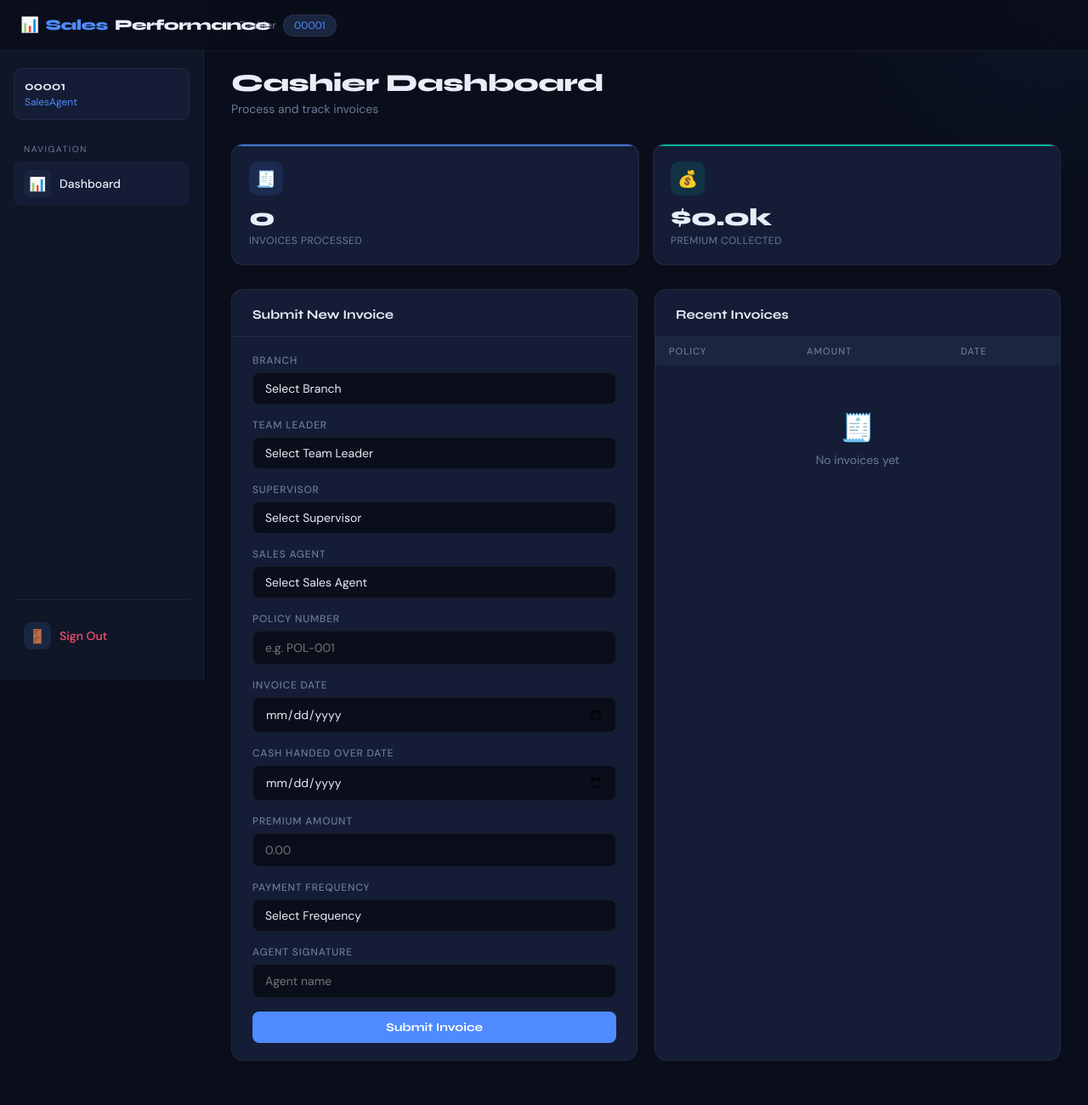
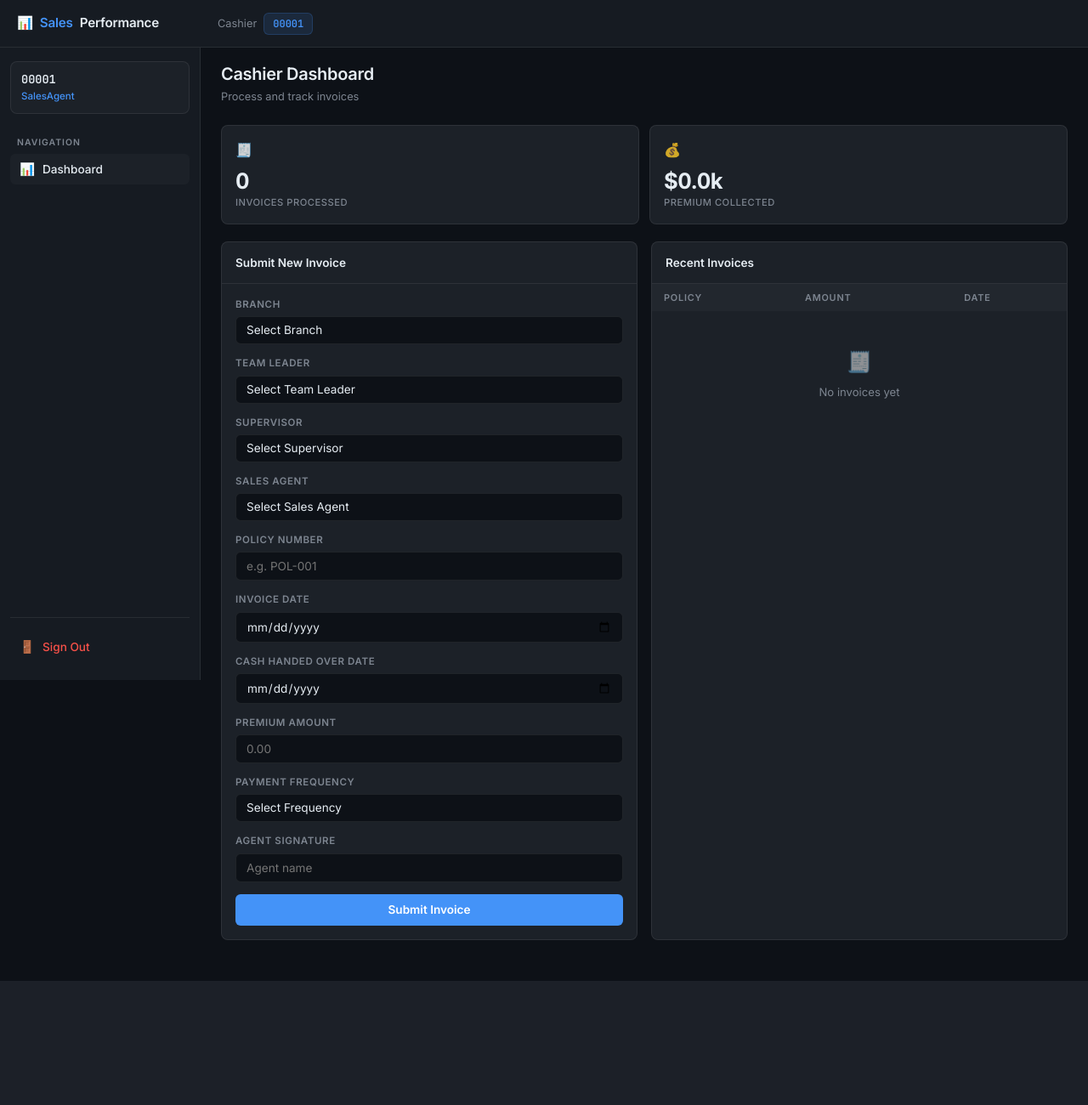
Before and after one commit to umangbaghel/Sales-Performance-Evaluation, a PHP site: page /SalesPerformanceEvaluation/DashBoardCashier.php in a window 1280 px wide. Shown: the whole page at 85% size. After the commit the page ends 1154 px from the top, so only its background shows below. Run offline with PHP 8.4, Linux system fonts and the light colour scheme; a user stored in the database is signed in; data comes from the database, SQL or seed files in the repository; data that the repository does not hold is empty.

Commit message:
Initial Commit

```diff
--- a/SalesPerformanceEvaluation/dashboard.css
+++ b/SalesPerformanceEvaluation/dashboard.css
@@ -1,289 +1,244 @@
-/* dashboard.css - Shared styles for all dashboards */
-@import url('https://fonts.googleapis.com/css2?family=Syne:wght@400;600;700;800&family=DM+Sans:wght@300;400;500&display=swap');
+@import url('https://fonts.googleapis.com/css2?family=Inter:wght@300;400;500;600;700&family=JetBrains+Mono:wght@400;600&display=swap');
 
 :root {
-    --bg: #0a0e1a;
-    --bg2: #0f1628;
-    --surface: #141d35;
-    --surface2: #1a2540;
-    --border: rgba(255,255,255,0.06);
-    --accent: #4f8aff;
+    --bg: #0d1117;
+    --bg2: #161b22;
+    --surface: #1c2128;
+    --surface2: #22272e;
+    --border: rgba(255,255,255,0.08);
+    --accent: #4493f8;
     --accent2: #7c5cfc;
-    --accent3: #00d4aa;
-    --text: #e8edf8;
-    --text-muted: #6b7a99;
-    --danger: #ff4d6d;
-    --warning: #ffb347;
-    --success: #00d4aa;
-    --card-shadow: 0 4px 24px rgba(0,0,0,0.4);
-    --glow: 0 0 40px rgba(79,138,255,0.12);
+    --accent3: #3fb950;
+    --text: #e6edf3;
+    --text-muted: #7d8590;
+    --danger: #f85149;
+    --warning: #d29922;
+    --success: #3fb950;
+    --card-shadow: 0 1px 3px rgba(0,0,0,0.4), 0 8px 24px rgba(0,0,0,0.2);
 }
 
-* { margin: 0; padding: 0; box-sizing: border-box; }
+* { margin:0; padding:0; box-sizing:border-box; }
 
 body {
-    font-family: 'DM Sans', sans-serif;
+    font-family: 'Inter', -apple-system, BlinkMacSystemFont, sans-serif;
     background: var(--bg);
     color: var(--text);
     min-height: 100vh;
-    overflow-x: hidden;
-}
-
-body::before {
-    content: '';
-    position: fixed;
-    top: -40%;
-    right: -20%;
-    width: 600px;
-    height: 600px;
-    background: radial-gradient(circle, rgba(79,138,255,0.06) 0%, transparent 70%);
-    pointer-events: none;
-    z-index: 0;
+    font-size: 14px;
+    line-height: 1.5;
 }
 
 /* TOPBAR */
 .topbar {
     position: fixed;
-    top: 0; left: 0; right: 0;
-    height: 60px;
-    background: rgba(10,14,26,0.85);
-    backdrop-filter: blur(20px);
+    top:0; left:0; right:0;
+    height: 56px;
+    background: var(--bg2);
     border-bottom: 1px solid var(--border);
     display: flex;
     align-items: center;
     justify-content: space-between;
-    padding: 0 24px 0 280px;
+    padding: 0 20px 0 256px;
     z-index: 100;
 }
 
 .topbar-brand {
-    font-family: 'Syne', sans-serif;
-    font-weight: 800;
-    font-size: 1.1rem;
+    font-size: 0.95rem;
+    font-weight: 600;
     color: var(--text);
-    letter-spacing: -0.5px;
     position: fixed;
-    left: 24px;
+    left: 20px;
     display: flex;
     align-items: center;
     gap: 8px;
+    letter-spacing: -0.2px;
 }
 
 .topbar-brand span { color: var(--accent); }
 
 .topbar-user {
-    font-size: 0.8rem;
-    color: var(--text-muted);
     display: flex;
     align-items: center;
     gap: 8px;
-}
-
-.topbar-user strong {
-    color: var(--text);
-    font-family: 'Syne', sans-serif;
+    font-size: 0.8rem;
+    color: var(--text-muted);
 }
 
 .user-badge {
-    background: var(--surface2);
-    border: 1px solid var(--border);
-    padding: 4px 12px;
-    border-radius: 20px;
+    background: rgba(68,147,248,0.12);
+    border: 1px solid rgba(68,147,248,0.2);
+    color: var(--accent);
+    padding: 3px 10px;
+    border-radius: 6px;
     font-size: 0.75rem;
-    color: var(--accent);
+    font-weight: 600;
+    font-family: 'JetBrains Mono', monospace;
 }
 
 /* SIDEBAR */
 .sidebar {
     position: fixed;
-    top: 0; left: 0;
-    width: 240px;
+    top:0; left:0;
+    width: 236px;
     height: 100vh;
     background: var(--bg2);
     border-right: 1px solid var(--border);
-    padding: 80px 16px 24px;
+    padding: 72px 12px 20px;
     z-index: 99;
     display: flex;
     flex-direction: column;
+    overflow-y: auto;
 }
 
 .sidebar-section {
     font-size: 0.65rem;
+    font-weight: 600;
     text-transform: uppercase;
-    letter-spacing: 1.5px;
+    letter-spacing: 1px;
     color: var(--text-muted);
-    padding: 0 12px;
-    margin: 16px 0 8px;
+    padding: 0 8px;
+    margin: 16px 0 6px;
 }
 
 .sidebar a {
     display: flex;
     align-items: center;
-    gap: 10px;
-    padding: 10px 12px;
-    border-radius: 8px;
+    gap: 8px;
+    padding: 7px 10px;
+    border-radius: 6px;
     color: var(--text-muted);
     text-decoration: none;
-    font-size: 0.875rem;
+    font-size: 0.85rem;
     font-weight: 500;
-    transition: all 0.2s;
-    margin-bottom: 2px;
+    transition: all 0.15s;
+    margin-bottom: 1px;
 }
 
-.sidebar a:hover, .sidebar a.active {
-    background: var(--surface);
-    color: var(--text);
-}
+.sidebar a:hover { background: var(--surface); color: var(--text); }
+.sidebar a.active { background: var(--surface); color: var(--text); }
 
 .sidebar a .icon {
-    width: 32px;
-    height: 32px;
-    border-radius: 8px;
-    display: flex;
-    align-items: center;
-    justify-content: center;
-    font-size: 1rem;
-    background: var(--surface2);
+    font-size: 0.9rem;
+    width: 20px;
+    text-align: center;
     flex-shrink: 0;
 }
 
-.sidebar a:hover .icon { background: rgba(79,138,255,0.15); }
+.sidebar .sign-out { color: var(--danger) !important; margin-top: 4px; }
+.sidebar .sign-out:hover { background: rgba(248,81,73,0.08) !important; }
 
 .sidebar-bottom {
     margin-top: auto;
+    padding-top: 12px;
     border-top: 1px solid var(--border);
-    padding-top: 16px;
-}
-
-.sidebar .sign-out {
-    color: var(--danger) !important;
-}
-
-.sidebar .sign-out:hover {
-    background: rgba(255,77,109,0.1) !important;
 }
 
 .user-info {
-    padding: 12px;
     background: var(--surface);
-    border-radius: 10px;
-    margin-bottom: 12px;
     border: 1px solid var(--border);
+    border-radius: 8px;
+    padding: 10px 12px;
+    margin-bottom: 10px;
 }
 
 .user-info .name {
-    font-family: 'Syne', sans-serif;
-    font-weight: 700;
-    font-size: 0.9rem;
+    font-family: 'JetBrains Mono', monospace;
+    font-weight: 600;
+    font-size: 0.85rem;
     color: var(--text);
 }
 
 .user-info .role {
-    font-size: 0.75rem;
+    font-size: 0.72rem;
     color: var(--accent);
     margin-top: 2px;
+    font-weight: 500;
 }
 
-/* MAIN CONTENT */
+/* MAIN */
 .main {
-    margin-left: 240px;
-    padding: 80px 32px 32px;
+    margin-left: 236px;
+    padding: 72px 24px 32px;
     min-height: 100vh;
-    position: relative;
-    z-index: 1;
 }
 
-.page-header {
-    margin-bottom: 32px;
-}
+.page-header { margin-bottom: 24px; }
 
 .page-header h1 {
-    font-family: 'Syne', sans-serif;
-    font-weight: 800;
-    font-size: 1.8rem;
-    letter-spacing: -0.5px;
+    font-size: 1.25rem;
+    font-weight: 600;
     color: var(--text);
+    letter-spacing: -0.3px;
 }
 
 .page-header p {
     color: var(--text-muted);
-    font-size: 0.875rem;
-    margin-top: 4px;
+    font-size: 0.8rem;
+    margin-top: 2px;
 }
 
 /* STAT CARDS */
 .stats-grid {
     display: grid;
-    grid-template-columns: repeat(auto-fit, minmax(160px, 1fr));
-    gap: 16px;
-    margin-bottom: 28px;
+    grid-template-columns: repeat(auto-fit, minmax(150px, 1fr));
+    gap: 12px;
+    margin-bottom: 20px;
 }
 
 .stat-card {
     background: var(--surface);
     border: 1px solid var(--border);
-    border-radius: 14px;
-    padding: 20px;
-    position: relative;
-    overflow: hidden;
-    transition: transform 0.2s, box-shadow 0.2s;
-    animation: fadeUp 0.4s ease both;
+    border-radius: 8px;
+    padding: 16px;
+    transition: border-color 0.15s;
+    animation: fadeUp 0.3s ease both;
 }
 
-.stat-card:hover {
-    transform: translateY(-2px);
-    box-shadow: var(--glow);
-}
+.stat-card:hover { border-color: rgba(255,255,255,0.15); }
 
-.stat-card::before {
-    content: '';
-    position: absolute;
-    top: 0; left: 0; right: 0;
-    height: 2px;
-    background: var(--accent-color, var(--accent));
+.stat-card .stat-icon {
+    font-size: 1rem;
+    margin-bottom: 12px;
     opacity: 0.8;
 }
 
-.stat-card .stat-icon {
-    width: 40px;
-    height: 40px;
-    border-radius: 10px;
-    display: flex;
-    align-items: center;
-    justify-content: center;
-    font-size: 1.2rem;
-    margin-bottom: 12px;
-    background: var(--icon-bg, rgba(79,138,255,0.12));
-}
-
 .stat-card .stat-value {
-    font-family: 'Syne', sans-serif;
-    font-weight: 800;
-    font-size: 1.8rem;
-    letter-spacing: -1px;
+    font-size: 1.6rem;
+    font-weight: 700;
+    letter-spacing: -0.5px;
+    color: var(--text);
     line-height: 1;
-    color: var(--text);
+    font-variant-numeric: tabular-nums;
 }
 
 .stat-card .stat-label {
-    font-size: 0.75rem;
+    font-size: 0.7rem;
     color: var(--text-muted);
     margin-top: 4px;
+    font-weight: 500;
     text-transform: uppercase;
     letter-spacing: 0.5px;
+}
+
+.stat-card .stat-bar {
+    height: 2px;
+    border-radius: 2px;
+    margin-top: 12px;
+    background: var(--accent-color, var(--accent));
+    opacity: 0.4;
 }
 
 /* CARDS */
 .card {
     background: var(--surface);
     border: 1px solid var(--border);
-    border-radius: 14px;
+    border-radius: 8px;
     overflow: hidden;
-    animation: fadeUp 0.5s ease both;
+    animation: fadeUp 0.35s ease both;
 }
 
 .card-header {
-    padding: 20px 24px 16px;
+    padding: 14px 16px;
     border-bottom: 1px solid var(--border);
     display: flex;
     align-items: center;
@@ -291,92 +246,90 @@ body::before {
 }
 
 .card-header h3 {
-    font-family: 'Syne', sans-serif;
-    font-weight: 700;
-    font-size: 0.95rem;
+    font-size: 0.85rem;
+    font-weight: 600;
     color: var(--text);
 }
 
-.card-body { padding: 20px 24px; }
+.card-body { padding: 16px; }
 
-.grid-2 { display: grid; grid-template-columns: 1fr 1fr; gap: 20px; margin-bottom: 20px; }
-.grid-3 { display: grid; grid-template-columns: 1fr 1fr 1fr; gap: 20px; margin-bottom: 20px; }
+.grid-2 { display: grid; grid-template-columns: 1fr 1fr; gap: 16px; margin-bottom: 16px; }
+.grid-3 { display: grid; grid-template-columns: 1fr 1fr 1fr; gap: 16px; margin-bottom: 16px; }
 
 /* TABLES */
 .table-wrap { overflow-x: auto; }
 
-table {
-    width: 100%;
-    border-collapse: collapse;
-    font-size: 0.875rem;
-}
+table { width: 100%; border-collapse: collapse; font-size: 0.82rem; }
 
 thead th {
-    padding: 10px 16px;
+    padding: 8px 14px;
     text-align: left;
-    font-size: 0.7rem;
+    font-size: 0.68rem;
+    font-weight: 600;
     text-transform: uppercase;
-    letter-spacing: 1px;
+    letter-spacing: 0.8px;
     color: var(--text-muted);
     background: var(--surface2);
-    font-weight: 500;
 }
 
 tbody td {
-    padding: 12px 16px;
+    padding: 10px 14px;
     border-bottom: 1px solid var(--border);
     color: var(--text);
 }
 
+tbody tr:last-child td { border-bottom: none; }
 tbody tr:hover td { background: rgba(255,255,255,0.02); }
-tbody tr:last-child td { border-bottom: none; }
 
+.mono { font-family: 'JetBrains Mono', monospace; font-size: 0.8rem; font-weight: 600; }
+
+/* BADGES */
 .badge {
     display: inline-flex;
     align-items: center;
-    padding: 3px 10px;
-    border-radius: 20px;
-    font-size: 0.7rem;
+    padding: 2px 8px;
+    border-radius: 4px;
+    font-size: 0.68rem;
     font-weight: 600;
     text-transform: uppercase;
-    letter-spacing: 0.5px;
+    letter-spacing: 0.4px;
 }
 
-.badge-success { background: rgba(0,212,170,0.12); color: var(--success); }
-.badge-warning { background: rgba(255,179,71,0.12); color: var(--warning); }
-.badge-danger  { background: rgba(255,77,109,0.12);  color: var(--danger); }
-.badge-info    { background: rgba(79,138,255,0.12);  color: var(--accent); }
+.badge-success { background: rgba(63,185,80,0.1);  color: var(--success); border: 1px solid rgba(63,185,80,0.2); }
+.badge-warning { background: rgba(210,153,34,0.1); color: var(--warning); border: 1px solid rgba(210,153,34,0.2); }
+.badge-danger  { background: rgba(248,81,73,0.1);  color: var(--danger);  border: 1px solid rgba(248,81,73,0.2); }
+.badge-info    { background: rgba(68,147,248,0.1); color: var(--accent);  border: 1px solid rgba(68,147,248,0.2); }
 
 /* FORMS */
-.form-group { margin-bottom: 16px; }
+.form-group { margin-bottom: 14px; }
 
 .form-group label {
     display: block;
-    font-size: 0.75rem;
+    font-size: 0.72rem;
+    font-weight: 600;
     text-transform: uppercase;
-    letter-spacing: 0.8px;
+    letter-spacing: 0.6px;
     color: var(--text-muted);
-    margin-bottom: 6px;
-    font-weight: 500;
+    margin-bottom: 5px;
 }
 
 .form-control {
     width: 100%;
     background: var(--bg);
     border: 1px solid var(--border);
-    border-radius: 8px;
-    padding: 10px 14px;
+    border-radius: 6px;
+    padding: 8px 12px;
     color: var(--text);
-    font-family: 'DM Sans', sans-serif;
-    font-size: 0.875rem;
-    transition: border-color 0.2s, box-shadow 0.2s;
+    font-family: 'Inter', sans-serif;
+    font-size: 0.85rem;
     outline: none;
+    transition: border-color 0.15s, box-shadow 0.15s;
     appearance: none;
 }
 
 .form-control:focus {
     border-color: var(--accent);
-    box-shadow: 0 0 0 3px rgba(79,138,255,0.12);
+    box-shadow: 0 0 0 3px rgba(68,147,248,0.1);
 }
 
 .form-control option { background: var(--bg2); }
@@ -384,65 +337,52 @@ tbody tr:last-child td { border-bottom: none; }
 .btn {
     display: inline-flex;
     align-items: center;
-    gap: 8px;
-    padding: 10px 20px;
-    border-radius: 8px;
-    font-family: 'Syne', sans-serif;
-    font-weight: 700;
-    font-size: 0.875rem;
+    justify-content: center;
+    gap: 6px;
+    padding: 9px 18px;
+    border-radius: 6px;
+    font-family: 'Inter', sans-serif;
+    font-weight: 600;
+    font-size: 0.85rem;
     cursor: pointer;
     border: none;
-    transition: all 0.2s;
-    text-decoration: none;
+    transition: all 0.15s;
+    white-space: nowrap;
+    line-height: 1.4;
 }
 
-.btn-primary {
-    background: var(--accent);
-    color: #fff;
-}
-
-.btn-primary:hover {
-    background: #3a73e8;
-    transform: translateY(-1px);
-    box-shadow: 0 4px 20px rgba(79,138,255,0.3);
-}
-
-.btn-block { width: 100%; justify-content: center; }
+.btn-primary { background: var(--accent); color: #fff; }
+.btn-primary:hover { background: #3a82e0; box-shadow: 0 0 0 3px rgba(68,147,248,0.2); }
+.btn-block { width: 100%; }
 
 /* ALERTS */
 .alert {
-    padding: 12px 16px;
-    border-radius: 8px;
-    font-size: 0.875rem;
-    margin-bottom: 16px;
+    padding: 10px 14px;
+    border-radius: 6px;
+    font-size: 0.82rem;
+    margin-bottom: 14px;
     border: 1px solid;
 }
 
-.alert-success { background: rgba(0,212,170,0.08); border-color: rgba(0,212,170,0.2); color: var(--success); }
-.alert-danger  { background: rgba(255,77,109,0.08);  border-color: rgba(255,77,109,0.2);  color: var(--danger); }
+.alert-success { background: rgba(63,185,80,0.08);  border-color: rgba(63,185,80,0.2);  color: var(--success); }
+.alert-danger  { background: rgba(248,81,73,0.08);  border-color: rgba(248,81,73,0.2);  color: var(--danger); }
+
+/* CHART */
+.chart-wrap { position: relative; height: 220px; }
+
+/* EMPTY */
+.empty { text-align: center; padding: 32px 20px; color: var(--text-muted); font-size: 0.82rem; }
+.empty .empty-icon { font-size: 1.5rem; margin-bottom: 8px; opacity: 0.5; }
 
 /* ANIMATIONS */
 @keyframes fadeUp {
-    from { opacity: 0; transform: translateY(16px); }
-    to   { opacity: 1; transform: translateY(0); }
+    from { opacity:0; transform:translateY(10px); }
+    to   { opacity:1; transform:translateY(0); }
 }
 
-.stat-card:nth-child(1) { animation-delay: 0.05s; }
-.stat-card:nth-child(2) { animation-delay: 0.10s; }
-.stat-card:nth-child(3) { animation-delay: 0.15s; }
-.stat-card:nth-child(4) { animation-delay: 0.20s; }
-.stat-card:nth-child(5) { animation-delay: 0.25s; }
-.stat-card:nth-child(6) { animation-delay: 0.30s; }
-
-/* CHART WRAPPER */
-.chart-wrap { position: relative; height: 240px; }
-
-/* EMPTY STATE */
-.empty {
-    text-align: center;
-    padding: 40px 20px;
-    color: var(--text-muted);
-    font-size: 0.875rem;
-}
-
-.empty .empty-icon { font-size: 2rem; margin-bottom: 8px; }
+.stat-card:nth-child(1) { animation-delay:0.04s }
+.stat-card:nth-child(2) { animation-delay:0.08s }
+.stat-card:nth-child(3) { animation-delay:0.12s }
+.stat-card:nth-child(4) { animation-delay:0.16s }
+.stat-card:nth-child(5) { animation-delay:0.20s }
+.stat-card:nth-child(6) { animation-delay:0.24s }
```
Also changed, not shown: SalesPerformanceEvaluation/Index.php (+92 -149 lines).
